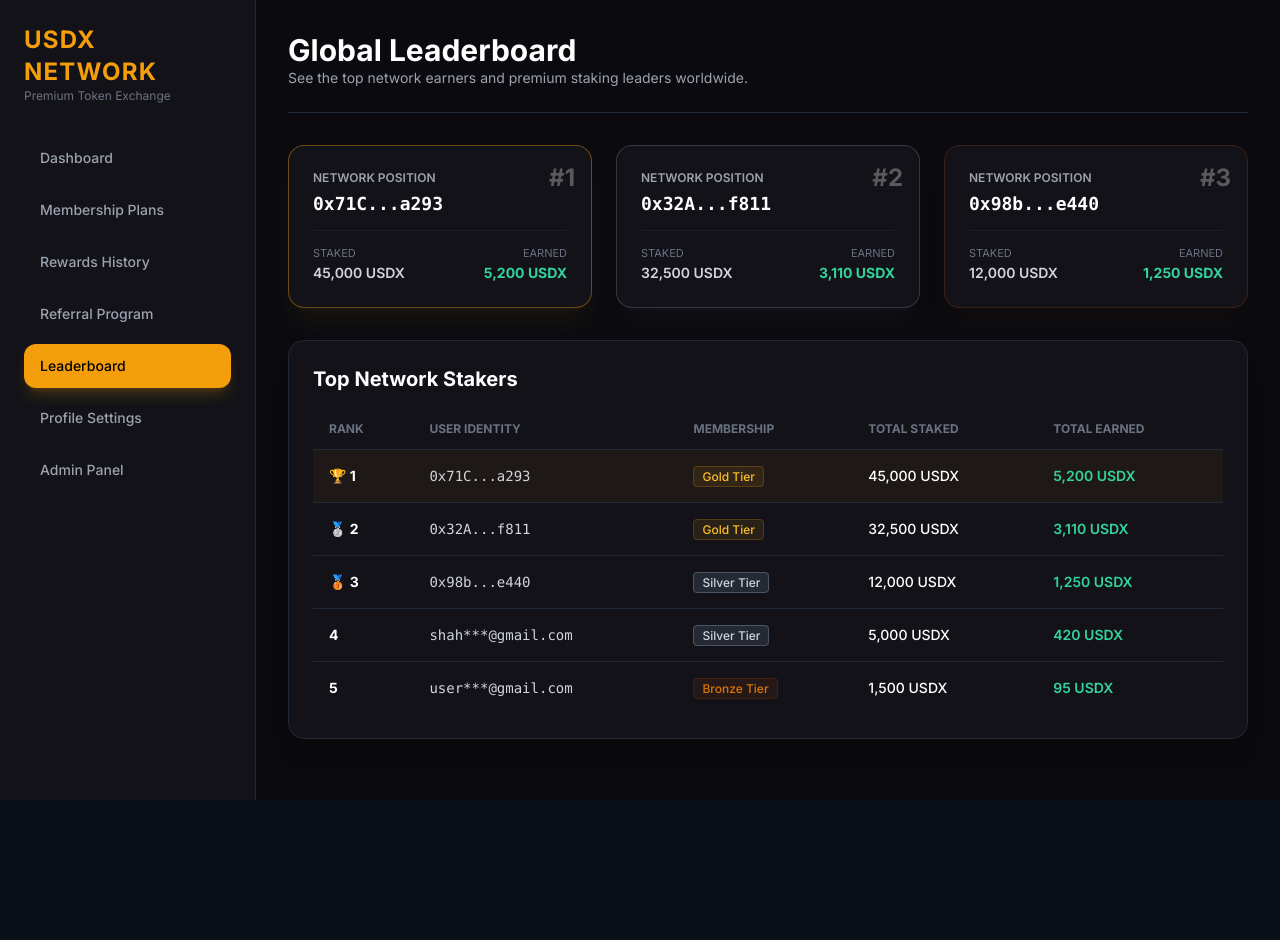
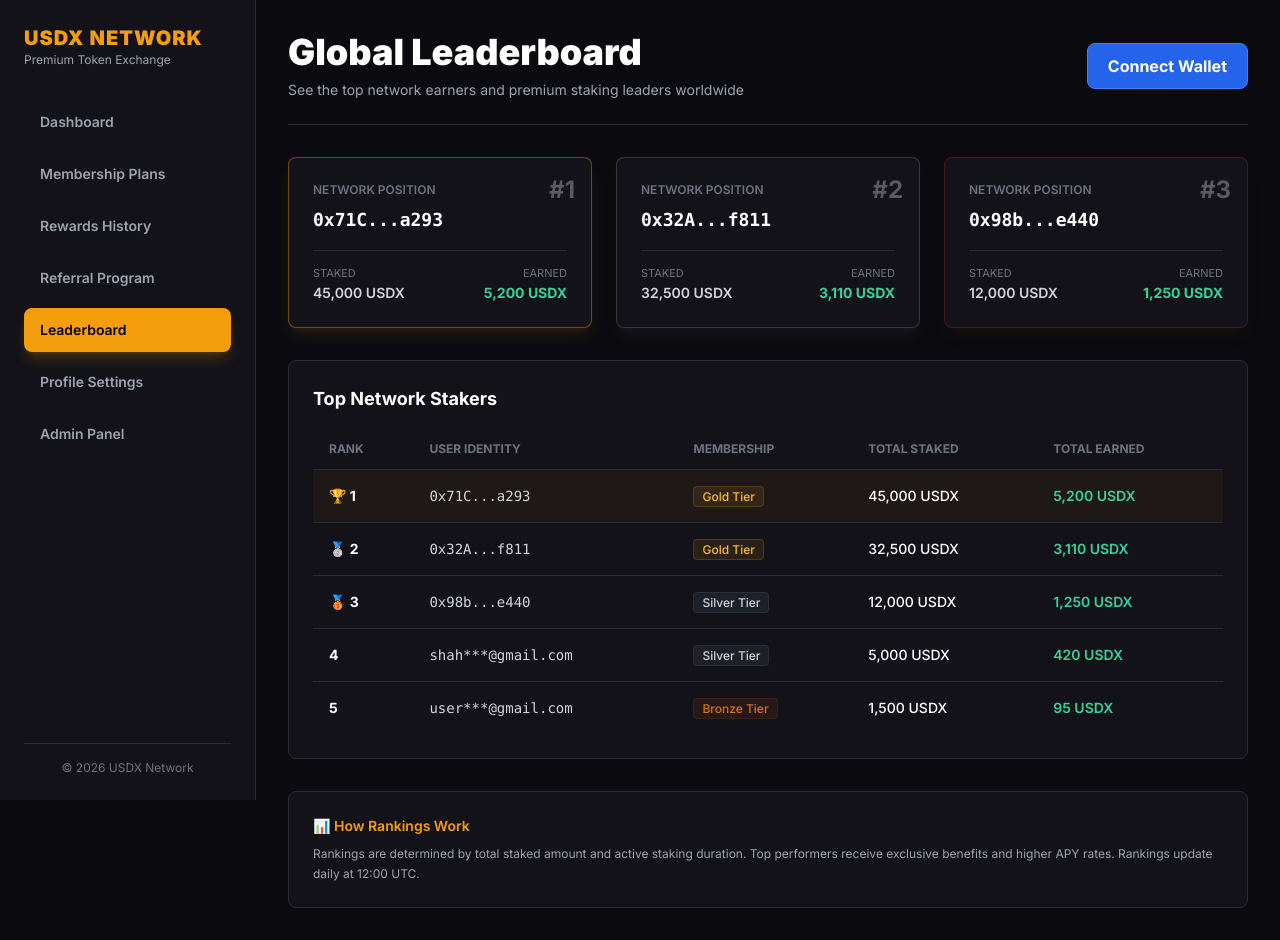
Before and after one commit to usdxofficialdev/-Dead-Token-Exchange-, a Next.js app: page /leaderboard in a window 1280 px wide. Before the commit the page ends 800 px from the top, so only its background shows below. Built offline with nearby package versions, Linux system fonts and the light colour scheme.

Commit message:
Update page.tsx

```diff
--- a/app/leaderboard/page.tsx
+++ b/app/leaderboard/page.tsx
@@ -1,12 +1,9 @@
 "use client";
 
 import React, { useState, useEffect } from "react";
-import { useRouter } from "next/navigation";
+import AppLayout from "../components/AppLayout";
 
 export default function LeaderboardPage() {
-  const router = useRouter();
-
-  // Connected dynamic leaders state synced with your local admin database
   const [leaders, setLeaders] = useState([
     { rank: "🏆 1", user: "0x71C...a293", plan: "Gold Tier", totalStaked: "45,000 USDX", rewards: "5,200 USDX" },
     { rank: "🥈 2", user: "0x32A...f811", plan: "Gold Tier", totalStaked: "32,500 USDX", rewards: "3,110 USDX" },
@@ -15,7 +12,6 @@ export default function LeaderboardPage() {
     { rank: "5", user: "user***@gmail.com", plan: "Bronze Tier", totalStaked: "1,500 USDX", rewards: "95 USDX" },
   ]);
 
-  // Sync with admin local storage data stream on component mount
   useEffect(() => {
     const adminLeaderboard = localStorage.getItem("admin_leaderboard_data");
     if (adminLeaderboard) {
@@ -23,71 +19,28 @@ export default function LeaderboardPage() {
     }
   }, []);
 
-  // Matching Sidebar layout items
-  const menuItems = [
-    { name: "Dashboard", route: "/dashboard", active: false },
-    { name: "Membership Plans", route: "/membership", active: false },
-    { name: "Rewards History", route: "/rewards", active: false },
-    { name: "Referral Program", route: "/referral", active: false },
-    { name: "Leaderboard", route: "/leaderboard", active: true },
-    { name: "Profile Settings", route: "/profile", active: false },
-    { name: "Admin Panel", route: "/admin", active: false },
-  ];
-
   return (
-    <div className="flex min-h-screen bg-[#0B0B0F] text-white">
-
-      {/* 1. SIDEBAR SYSTEM */}
-      <aside className="w-64 border-r border-gray-800 bg-[#121218] p-6 hidden md:block">
-        <div className="mb-8">
-          <h1 className="text-2xl font-bold text-amber-500 tracking-wider">USDX NETWORK</h1>
-          <p className="text-xs text-gray-500">Premium Token Exchange</p>
-        </div>
-        <nav className="space-y-2">
-          {menuItems.map((item, index) => (
-            <button
-              key={index}
-              onClick={() => router.push(item.route)}
-              className={`w-full text-left px-4 p-3 rounded-xl text-sm font-medium transition-all ${
-                item.active
-                  ? "bg-amber-500 text-black shadow-lg shadow-amber-500/20"
-                  : "text-gray-400 hover:bg-[#1A1A24] hover:text-white"
-              }`}
+    <AppLayout
+      title="Global Leaderboard"
+      description="See the top network earners and premium staking leaders worldwide"
     >
-              {item.name}
-            </button>
-          ))}
-        </nav>
-      </aside>
-
-      {/* 2. CORE INTERACTIVE HUB */}
-      <main className="flex-1 p-8">
-
-        {/* Header Grid */}
-        <header className="flex items-center justify-between border-b border-gray-800 pb-6 mb-8">
-          <div>
-            <h2 className="text-3xl font-bold">Global Leaderboard</h2>
-            <p className="text-sm text-gray-400">See the top network earners and premium staking leaders worldwide.</p>
-          </div>
-        </header>
-
-        {/* ADVANCED TOP 3 GLOW CARDS VISUAL */}
+      {/* Top 3 Podium Cards */}
       <div className="grid grid-cols-1 md:grid-cols-3 gap-6 mb-8">
         {leaders.slice(0, 3).map((podium, index) => (
           <div
             key={index}
-              className={`p-6 rounded-2xl border bg-[#121218] shadow-xl relative overflow-hidden transition-all hover:scale-[1.02] ${
-                index === 0 ? "border-amber-500/40 shadow-amber-500/5" :
-                index === 1 ? "border-gray-500/40 shadow-gray-500/5" :
-                "border-amber-900/40 shadow-amber-900/5"
+            className={`p-6 rounded-lg border bg-[#121218] shadow-lg relative overflow-hidden transition-all hover:scale-[1.02] ${
+              index === 0 ? "border-amber-500/40 shadow-amber-500/10" :
+              index === 1 ? "border-gray-500/40 shadow-gray-500/10" :
+              "border-amber-900/40 shadow-amber-900/10"
             }`}
           >
             <div className="absolute top-4 right-4 text-2xl opacity-30 font-bold">
               #{index + 1}
             </div>
-              <p className="text-xs uppercase text-gray-400 font-semibold mb-1">Network Position</p>
-              <h4 className="text-lg font-mono font-bold text-white mb-3 truncate">{podium.user}</h4>
-              <div className="flex justify-between items-center text-sm border-t border-gray-800/60 pt-3">
+            <p className="text-xs uppercase text-gray-500 font-semibold mb-2">Network Position</p>
+            <h4 className="text-lg font-mono font-bold text-white mb-4 truncate">{podium.user}</h4>
+            <div className="flex justify-between items-center text-sm border-t border-[#2A2A35] pt-3">
               <div>
                 <span className="block text-[11px] text-gray-500 uppercase">Staked</span>
                 <span className="font-semibold text-gray-300">{podium.totalStaked}</span>
@@ -101,12 +54,12 @@ export default function LeaderboardPage() {
         ))}
       </div>
 
-        {/* 3. HARDENED LEADERBOARD DATA TABLE */}
-        <div className="rounded-2xl border border-gray-800 bg-[#121218] p-6 shadow-xl">
-          <h3 className="text-xl font-bold mb-4">Top Network Stakers</h3>
+      {/* Full Leaderboard Table */}
+      <div className="rounded-lg border border-[#2A2A35] bg-[#121218] p-6">
+        <h3 className="text-lg font-bold mb-4 text-white">Top Network Stakers</h3>
         <div className="overflow-x-auto">
           <table className="w-full text-left text-sm text-gray-400">
-              <thead className="border-b border-gray-800 text-xs uppercase text-gray-500">
+            <thead className="border-b border-[#2A2A35] text-xs uppercase text-gray-500">
               <tr>
                 <th className="py-3 px-4">Rank</th>
                 <th className="py-3 px-4">User Identity</th>
@@ -115,17 +68,17 @@ export default function LeaderboardPage() {
                 <th className="py-3 px-4">Total Earned</th>
               </tr>
             </thead>
-              <tbody className="divide-y divide-gray-800">
+            <tbody className="divide-y divide-[#2A2A35]">
               {leaders.map((leader, index) => (
                 <tr key={index} className={leader.rank.includes("1") ? "bg-amber-500/5" : "hover:bg-black/10 transition-colors"}>
                   <td className="py-4 px-4 font-bold text-white">{leader.rank}</td>
-                    <td className="py-4 px-4 font-mono text-gray-300">{leader.user}</td>
+                  <td className="py-4 px-4 font-mono text-gray-300 text-sm">{leader.user}</td>
                   <td className="py-4 px-4">
                     <span className={`text-xs px-2 py-0.5 rounded border font-medium ${
                       leader.plan === "Gold Tier"
                         ? "text-amber-400 bg-amber-500/10 border-amber-500/20"
                         : leader.plan === "Silver Tier"
-                          ? "text-gray-300 bg-gray-700/50 border-gray-600"
+                        ? "text-gray-300 bg-gray-700/30 border-gray-600/30"
                         : "text-amber-600 bg-amber-900/20 border-amber-900/30"
                     }`}>
                       {leader.plan}
@@ -140,7 +93,13 @@ export default function LeaderboardPage() {
         </div>
       </div>
 
-      </main>
+      {/* Leaderboard Info */}
+      <div className="mt-8 bg-[#121218] border border-[#2A2A35] rounded-lg p-6">
+        <h3 className="text-sm font-semibold text-amber-500 mb-2">📊 How Rankings Work</h3>
+        <p className="text-xs text-gray-400 leading-relaxed">
+          Rankings are determined by total staked amount and active staking duration. Top performers receive exclusive benefits and higher APY rates. Rankings update daily at 12:00 UTC.
+        </p>
       </div>
+    </AppLayout>
   );
 }
```
Lines whose indentation alone changed are shown as unchanged.
